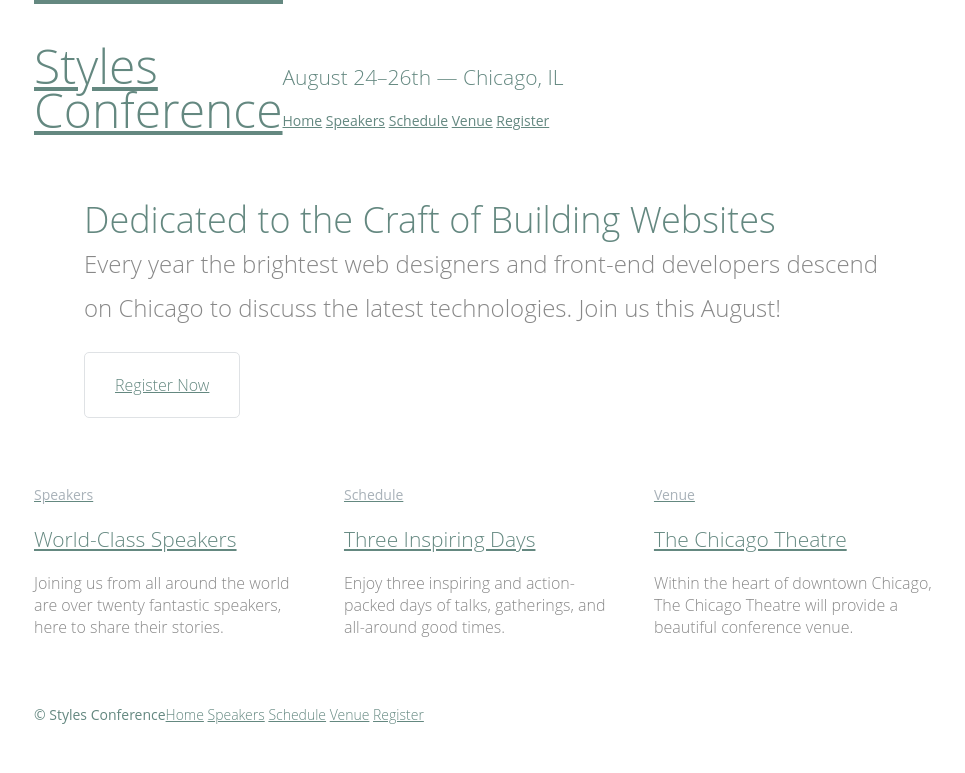
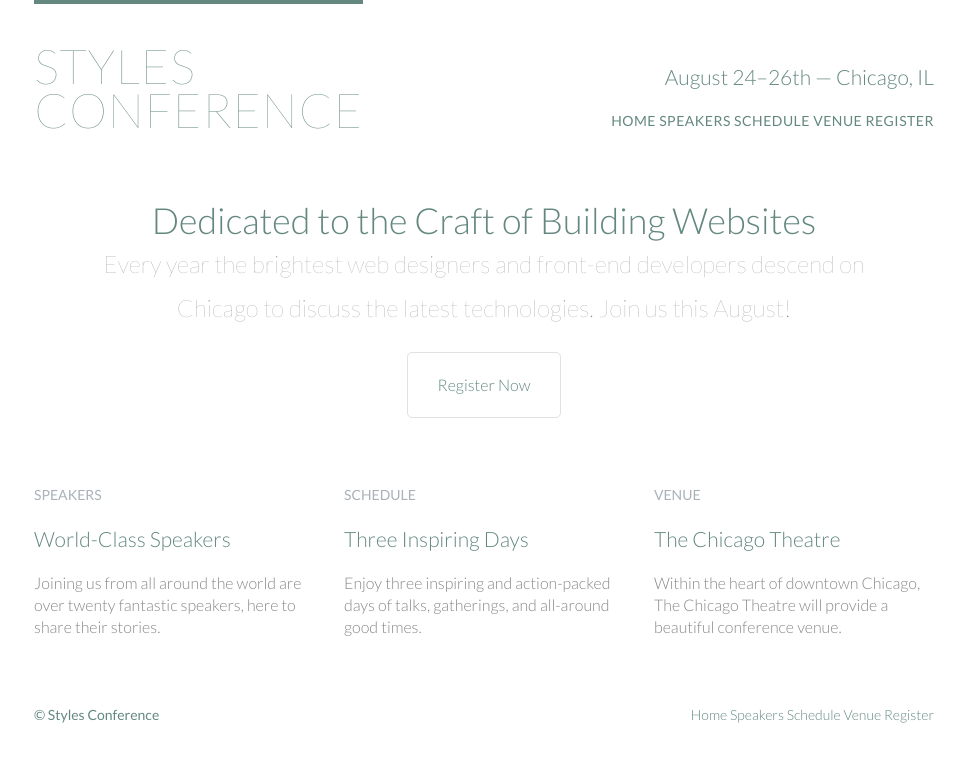
Before and after one commit to srijansoni/shayhowe, a plain HTML site: page index.html in a window 1280 px wide. Shown: the whole page, without its empty margins (156-1121 px from the left). Drawn offline with Linux system fonts and the light colour scheme.

Commit message:
Typography #2

```diff
--- a/assets/stylesheets/main.css
+++ b/assets/stylesheets/main.css
@@ -141,13 +141,16 @@ h1, h3, h4, h5, p {
 .hero {
   line-height: 44px;
   padding: 22px 80px 66px 80px;
+  text-align: center;
 }
 .hero h2 {
   font-size: 36px;
 }
 .hero p {
   font-size: 24px;
+  font-weight: 100;
 }
+
 
 
 /*
@@ -160,16 +163,25 @@ h1, h3, h4, h5, p {
   border-top: 4px solid #648880;
   float: left;
   font-size: 48px;
+  font-weight: 100;
+  letter-spacing: .5px;
   line-height: 44px;
   padding: 40px 0 22px 0;
+  text-transform: uppercase;
 }
+
 .tagline {
   margin: 66px 0 22px 0;
+  text-align: right;
 }
+
 .primary-nav {
   font-size: 14px;
   font-weight: 400;
+  letter-spacing: .5px;
+  text-transform: uppercase;
 }
+
 
 /*
   ========================================
@@ -195,8 +207,9 @@ h1, h3, h4, h5, p {
 */
 body {
   color: #888;
-  font: 300 16px/22px "Open Sans", "Helvetica Neue", Helvetica, Arial, sans-serif;
+  font: 300 16px/22px "Lato", "Open Sans", "Helvetica Neue", Helvetica, Arial, sans-serif;
 }
+
 h1, h2, h3, h4 {
   color: #648880;
 }
@@ -218,7 +231,9 @@ h5 {
   color: #a9b2b9;
   font-size: 14px;
   font-weight: 400;
+  text-transform: uppercase;
 }
+
 strong {
   font-weight: 400;
 }
@@ -235,9 +250,22 @@ cite, em {
   ========================================
 */
 
+a {
+  color: #648880;
+  text-decoration: none;
+}
 a:hover {
   color: #a9b2b9;
 }
-a {
-  color: #648880;
+p a {
+  border-bottom: 1px solid #dfe2e5;
 }
+/*
+  ========================================
+  Navigation
+  ========================================
+*/
+
+.nav {
+  text-align: right;
+}
--- a/index.html
+++ b/index.html
@@ -5,6 +5,7 @@
     <meta charset="utf-8">
     <title>Styles Conference</title>
     <link rel="stylesheet" href="assets/stylesheets/main.css">
+    <link rel="stylesheet" href="http://fonts.googleapis.com/css?family=Lato:100,300,400">
   </head>
 
   <body>
@@ -19,7 +20,7 @@
 
       <h3 class="tagline">August 24&ndash;26th &mdash; Chicago, IL</h3>
 
-      <nav class="primary-nav">
+      <nav class="nav primary-nav">
         <a href="index.html">Home</a>
         <a href="speakers.html">Speakers</a>
         <a href="schedule.html">Schedule</a>
@@ -75,7 +76,7 @@
 
       <small>&copy; Styles Conference</small>
 
-      <nav>
+      <nav class="nav">
         <a href="index.html">Home</a>
         <a href="speakers.html">Speakers</a>
         <a href="schedule.html">Schedule</a>
```
Also changed, not shown: register.html (+3 -2 lines), schedule.html (+3 -2 lines), speakers.html (+3 -2 lines), venue.html (+3 -2 lines).
